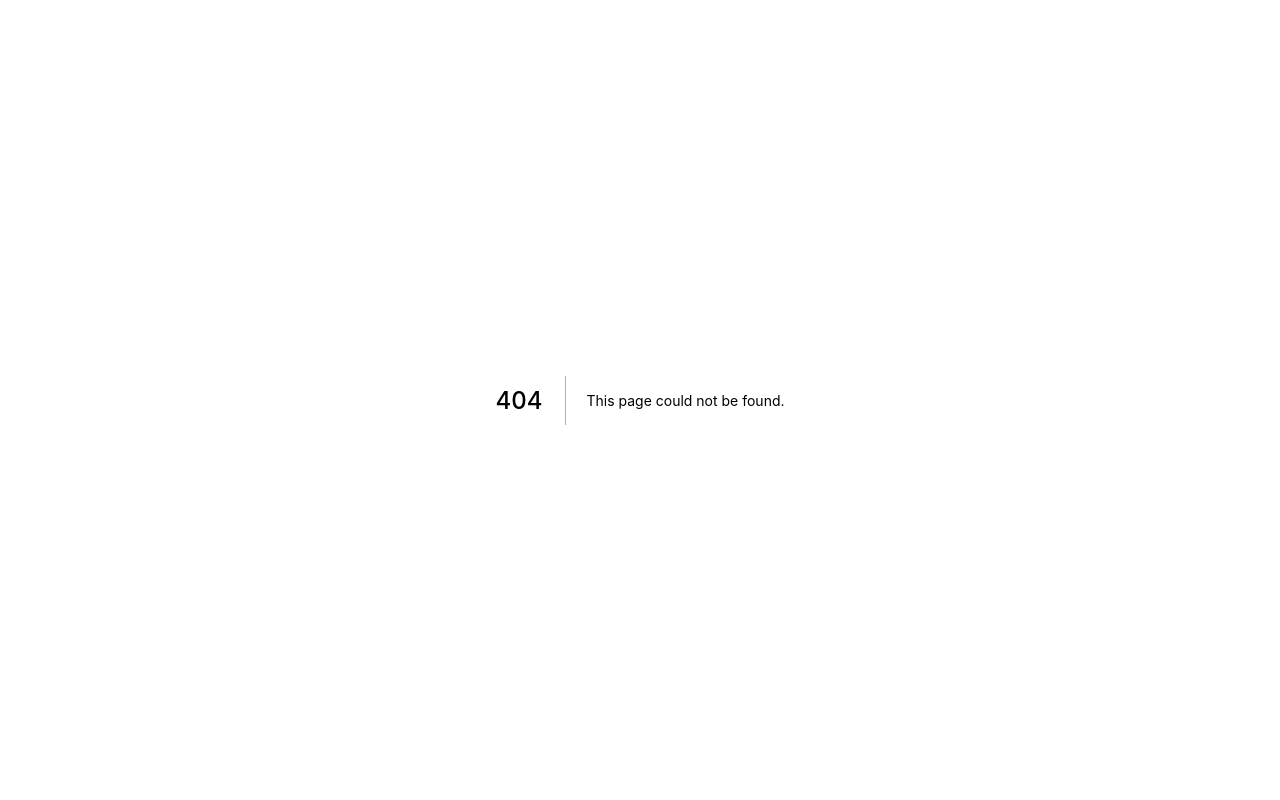
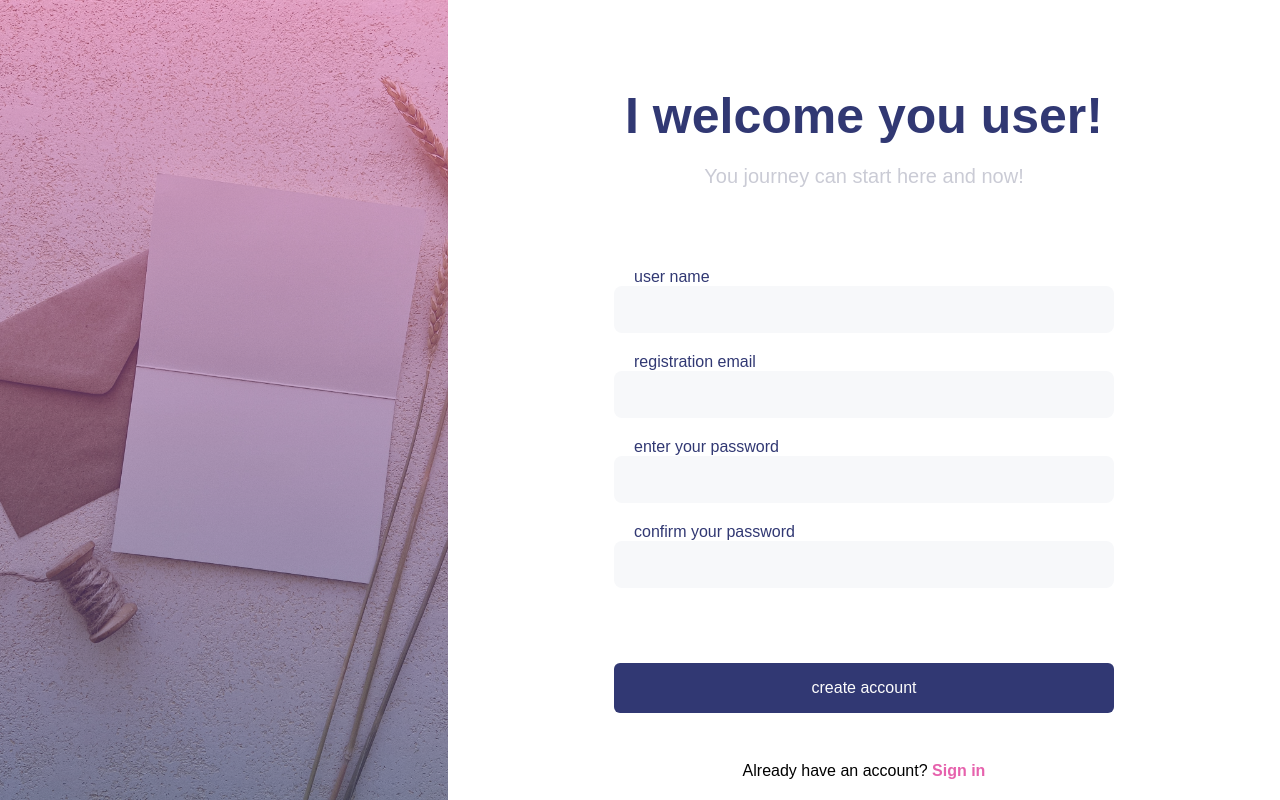
Before and after one commit to Kapaak/next-sign-in, a Next.js app: page /sign-up in a window 1280 px wide. Before the commit this address had no page. Built offline with nearby package versions, Linux system fonts and the light colour scheme.

Commit message:
registration page

```diff
--- a/components/Form/Form.style.ts
+++ b/components/Form/Form.style.ts
@@ -21,5 +21,15 @@ export const ItemContainer = styled.div`
 	margin-top: 6rem;
 `;
 
+export const VisibilityToggle = styled.button`
+	position: absolute;
+	top: 50%;
+	right: 1.5rem;
+	transform: translateY(-50%);
+	border: none;
+	background-color: transparent;
+	cursor: pointer;
+`;
+
 //proc tohle neni v style/form ? Protoze ItemContainer a ButtonContainer .. atd
 //muzou vzdy vypadat jinak -> jinaci rozestupy atd, ale formItemy jsou vzdy stejny
--- a/components/Form/Form.tsx
+++ b/components/Form/Form.tsx
@@ -6,6 +6,7 @@ import FormActions from "./FormActions/FormActions";
 import * as S from "./Form.style";
 import * as Form from "@/styles/Form";
 import * as Button from "@/styles/Button";
+import { useState } from "react";
 
 type Inputs = {
 	email: string;
@@ -13,11 +14,17 @@ type Inputs = {
 };
 
 export const Register = () => {
+	const revealPasswordIcon = "/icons/eye-open.svg";
+	const hidePasswordIcon = "/icons/eye-closed.svg";
+
+	const [toggle, setToggle] = useState(false);
+
 	const {
 		register,
 		handleSubmit,
 		formState: { errors },
 	} = useForm<Inputs>();
+
 	const onSubmit: SubmitHandler<Inputs> = data => {
 		console.log(data, "data");
 		console.log(errors, "errors");
@@ -33,15 +40,24 @@ export const Register = () => {
 						placeholder="enter your email"
 						{...register("email", { required: true })}
 					/>
-					<Image src="/icons/eye-open" width={20} height={20} alt="eye open" />
 				</Form.Item>
 				<Form.Item>
 					<label htmlFor="password">password</label>
-					<input
-						type="password"
-						placeholder="password"
-						{...register("password", { required: true })}
-					/>
+					<div style={{ position: "relative" }}>
+						<input
+							type={toggle ? "text" : "password"}
+							placeholder="password"
+							{...register("password", { required: true })}
+						/>
+						<S.VisibilityToggle onClick={() => setToggle(prev => !prev)}>
+							<Image
+								src={toggle ? hidePasswordIcon : revealPasswordIcon}
+								width={20}
+								height={20}
+								alt="eye open"
+							/>
+						</S.VisibilityToggle>
+					</div>
 				</Form.Item>
 			</S.ItemContainer>
 			<FormActions />
@@ -61,4 +77,30 @@ export const Register = () => {
 	);
 };
 
-// export const LogIn = () =>() // a tady udelam sing in form
+export const Login = () => {
+	return (
+		<S.Form>
+			<S.ItemContainer>
+				<Form.Item>
+					<label htmlFor="reg-name">user name</label>
+					<input type="text" name="reg-name" />
+				</Form.Item>
+				<Form.Item>
+					<label htmlFor="reg-email">registration email</label>
+					<input type="email" name="reg-email" />
+				</Form.Item>
+				<Form.Item>
+					<label htmlFor="reg-password">enter your password</label>
+					<input type="password" name="reg-password" />
+				</Form.Item>
+				<Form.Item>
+					<label htmlFor="reg-password-confirm">confirm your password</label>
+					<input type="password" name="reg-password-confirm" />
+				</Form.Item>
+			</S.ItemContainer>
+			<S.ButtonContainer>
+				<Button.Submit>create account</Button.Submit>
+			</S.ButtonContainer>
+		</S.Form>
+	);
+};
--- /dev/null
+++ b/components/PageSignUp/PageSignUp.style.tsx
@@ -0,0 +1,5 @@
+import styled from "styled-components";
+
+export const Wrapper = styled.div`
+	height: 100vh;
+`;
--- /dev/null
+++ b/components/PageSignUp/PageSignUp.tsx
@@ -0,0 +1,19 @@
+import ImageDivider from "components/ImageDivider";
+
+import * as S from "./PageSignUp.style";
+import SignUpForm from "./SignUpForm/SignUpForm";
+
+const PageSignUp = () => {
+	const imageSrc = "/images/sign-up-bg.jpg";
+	const imageAlt = "sign up background";
+
+	return (
+		<S.Wrapper>
+			<ImageDivider alt={imageAlt} imageSrc={imageSrc}>
+				<SignUpForm />
+			</ImageDivider>
+		</S.Wrapper>
+	);
+};
+
+export default PageSignUp;
--- /dev/null
+++ b/components/PageSignUp/SignUpForm/SignUpForm.style.tsx
@@ -0,0 +1 @@
+export const re = null;
--- /dev/null
+++ b/components/PageSignUp/SignUpForm/SignUpForm.tsx
@@ -0,0 +1,25 @@
+import Link from "next/link";
+//styles
+import * as Form from "@/styles/Form";
+import * as FormComponent from "../../Form/Form";
+
+const SignUpForm = () => {
+	return (
+		<Form.Wrapper>
+			<Form.FlexContainer>
+				<Form.Headline>I welcome you user!</Form.Headline>
+				<Form.SubHeadline>You journey can start here and now!</Form.SubHeadline>
+
+				<FormComponent.Login />
+			</Form.FlexContainer>
+			<Form.FooterContainer>
+				Already have an account?{" "}
+				<Link href="/sign-in">
+					<a>Sign in</a>
+				</Link>
+			</Form.FooterContainer>
+		</Form.Wrapper>
+	);
+};
+
+export default SignUpForm;
--- /dev/null
+++ b/pages/sign-up.tsx
@@ -0,0 +1,7 @@
+import PageSignUp from "components/PageSignUp/PageSignUp";
+
+const SignUp = () => {
+	return <PageSignUp />;
+};
+
+export default SignUp;
--- a/styles/Form.ts
+++ b/styles/Form.ts
@@ -28,3 +28,36 @@ export const Item = styled.div`
 		padding-left: 2rem;
 	}
 `;
+
+export const Wrapper = styled.div`
+	display: flex;
+	flex-direction: column;
+	align-items: center;
+	justify-content: center;
+	//ten dont have acc yet bude met mensi flex:1 1 40% .. value nez to nad tim
+
+	padding: 2rem 4rem 2rem 4rem;
+	flex: 1 1 65%;
+`;
+
+export const FlexContainer = styled.div`
+	display: flex;
+	flex-direction: column;
+	align-items: center;
+	width: 50rem;
+	margin: 0 auto;
+	gap: 2rem;
+`;
+
+export const FooterContainer = styled.div`
+	position: absolute;
+	bottom: 0;
+	padding: 2rem 0;
+	/* left: 50%; //not necessary, but to know how to do this --- :) , also put posi relative on nearest parent :)
+    transform: translateX(-50%); */
+	a {
+		text-decoration: none;
+		color: var(--pink);
+		font-weight: 600;
+	}
+`;
```
Also changed, not shown: components/PageSignIn/SignInForm/SignInForm.style.ts (deleted, +0 -34 lines), components/PageSignIn/SignInForm/SignInForm.tsx (+12 -13 lines), public/images/sign-up-bg.jpg (added).
